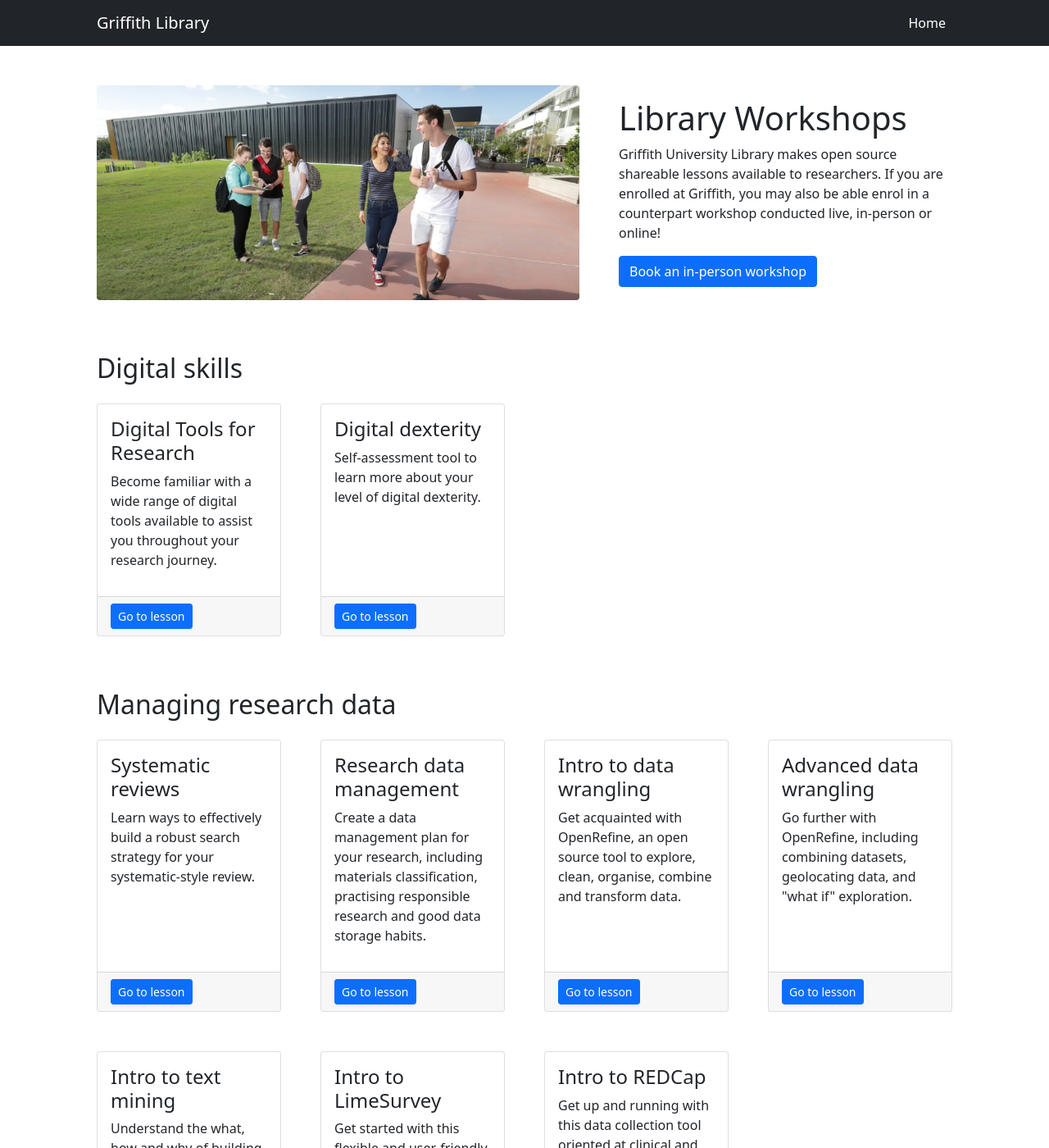
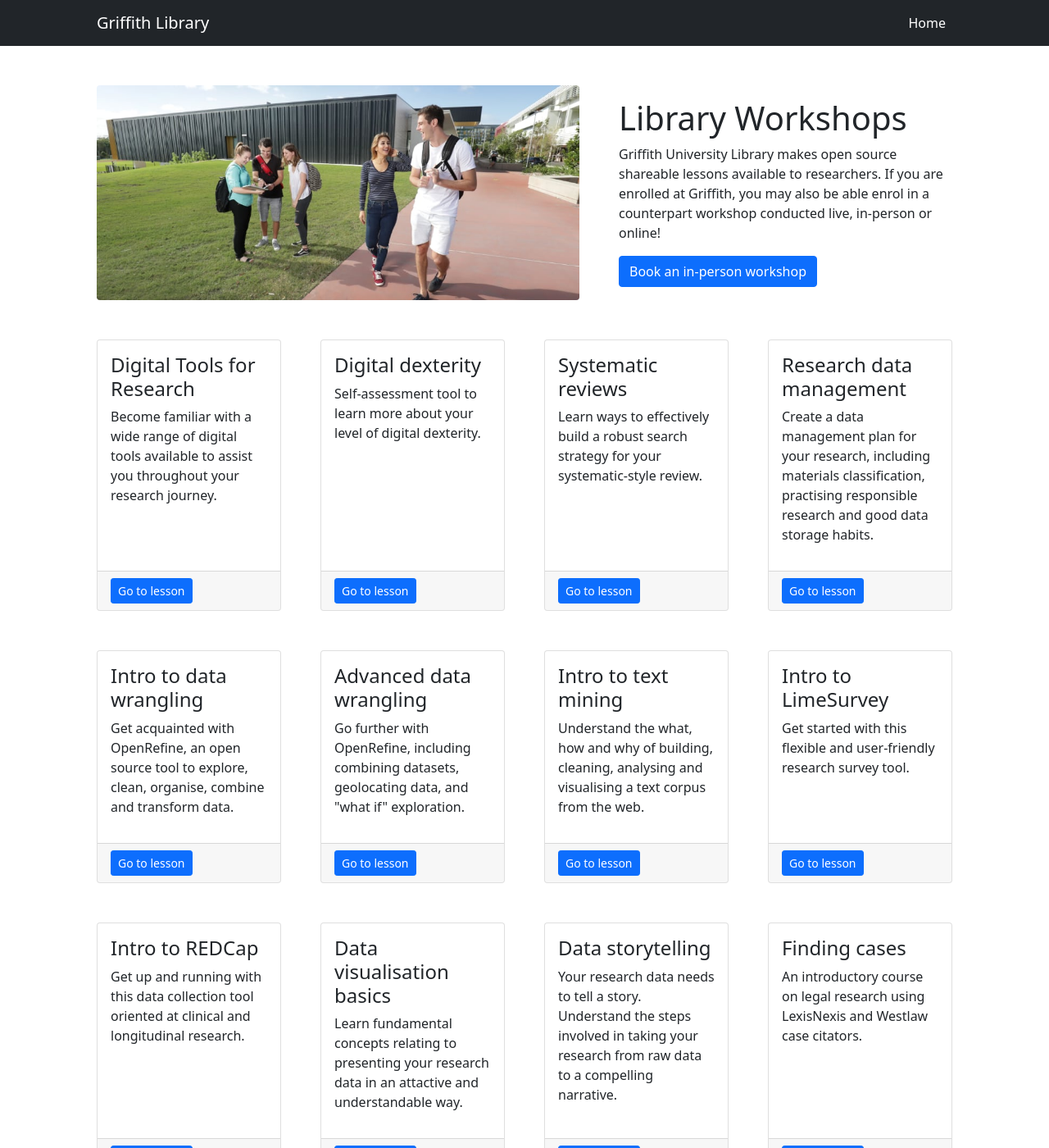
Before and after one commit to GriffithUniLibrary/griffithunilibrary.github.io, a Jekyll site: the page built from index.html, in a window 1280 px wide and 1400 px high. Shown: the whole window at 82% size. Built offline with Jekyll 4.4.1, drawn with Linux system fonts in a browser that asks for light colours; some of the changed text lies outside the part shown.

Commit message:
Update styles

```diff
--- a/index.html
+++ b/index.html
@@ -16,13 +16,11 @@ layout: default
     <!-- Content Row-->
     <div class="row gx-4 gx-lg-5">
 
-        <p><h2 class="font-weight-light">Digital skills</h2></p>
+        <!-- <p><h2 class="font-weight-light">Digital skills</h2></p> -->
 
         {% include card.html title="<i class='bi bi-badge-4k-fill'></i> Digital Tools for Research" text="Become familiar with a wide range of digital tools available to assist you throughout your research journey." course="http://griffithunilibrary.github.io/digital-tools/" %}
 
         {% include card.html title="Digital dexterity" text="Self-assessment tool to learn more about your level of digital dexterity." course="https://griffithunilibrary.github.io/digital-dexterity/" %}
-
-        <p><h2 class="font-weight-light">Managing research data</h2></p>
 
         {% include card.html title="Systematic reviews" text="Learn ways to effectively build a robust search strategy for your systematic-style review." course="https://griffithunilibrary.github.io/systematic-review-training/index.html#/" %}
 
@@ -38,19 +36,13 @@ layout: default
 
         {% include card.html title="Intro to REDCap" text="Get up and running with this data collection tool oriented at clinical and longitudinal research." course="https://griffithunilibrary.github.io/redcap/" %}
 
-        <p><h2 class="font-weight-light">Visualisation</h2></p>
-
         {% include card.html title="Data visualisation basics" text="Learn fundamental concepts relating to presenting your research data in an attactive and understandable way." course="https://griffithunilibrary.github.io/data-vis-basics/" %}
 
         {% include card.html title="Data storytelling" text="Your research data needs to tell a story. Understand the steps involved in taking your research from raw data to a compelling narrative." course="https://griffithunilibrary.github.io/data-storytelling/" %}
 
-        <p><h2 class="font-weight-light">Legal research</h2></p>
-
         {% include card.html title="Finding cases" text="An introductory course on legal research using LexisNexis and Westlaw case citators." course="https://griffithunilibrary.github.io/finding-cases/" %}
 
         {% include card.html title="Finding legislation" text="An introductory course on finding current, amended or repealed Queensland and Commonwealth statutes." course="https://griffithunilibrary.github.io/finding-legislation/" %}
-
-        <p><h2 class="font-weight-light">Copyright</h2></p>
 
         {% include card.html title="Copyright and publishing" text="Considerations under Australian copyright law for academic researchers. Covers articles, theses, books, images, web data and more." course="https://griffithunilibrary.github.io/copyright-publishing/#/" %}
 
```
